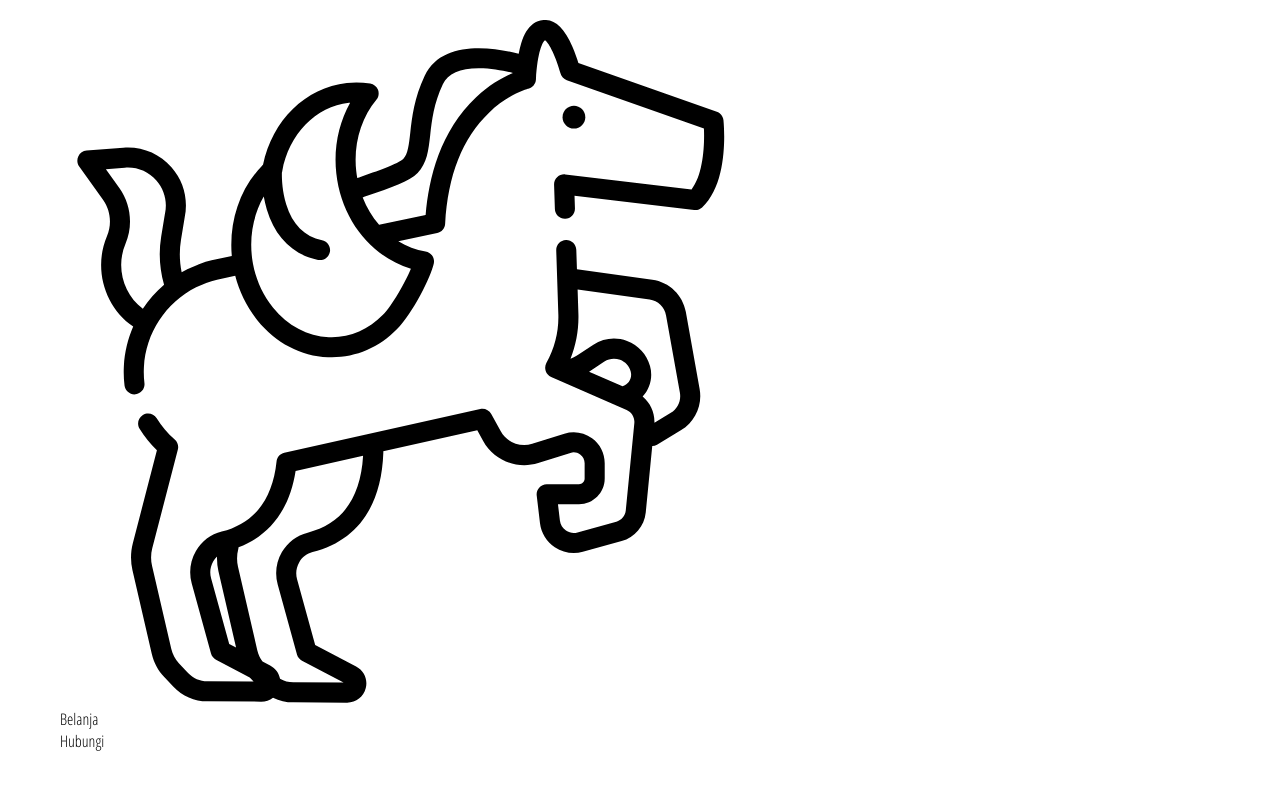
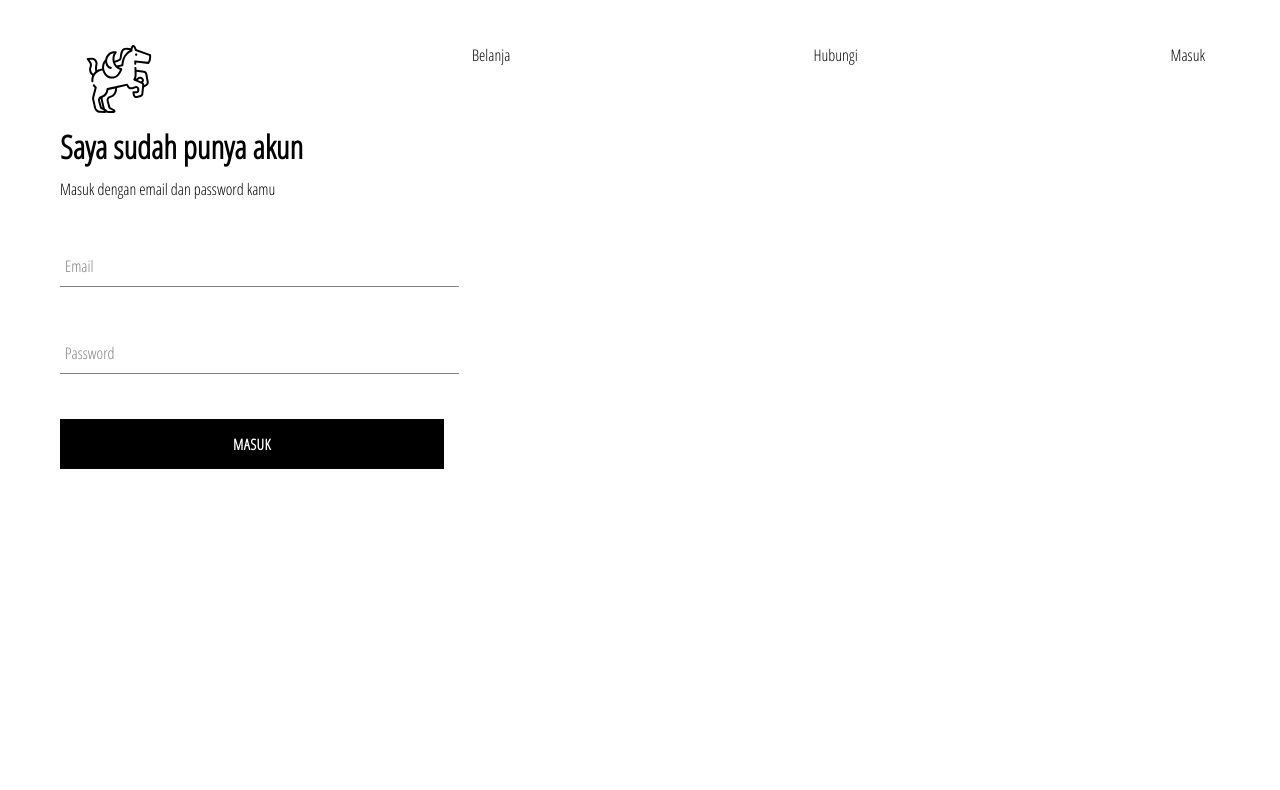
Before and after one commit to Noorwahid717/crwn-clothing, a React (Create React App) app: page /signin in a window 1280 px wide. Shown: the top 790 px of the page. Built offline with nearby package versions, Linux system fonts and the light colour scheme.

Commit message:
adding sign in page, form, and custom button

```diff
--- a/src/App.js
+++ b/src/App.js
@@ -4,6 +4,7 @@
 import { Switch, Route } from 'react-router-dom';
 import ShopPage from './pages/shop/shop.component';
 import Header from './components/header/header.component';
+import SignInAndSignUp from './pages/sign-in-and-sign-up/sign-in-and-sign-up.component';
 
 function App() {
   return (
@@ -12,6 +13,7 @@
       <Switch>
         <Route exact path='/' component={HomePage} />
         <Route path='/shop' component={ShopPage} />
+        <Route path='/signin' component={SignInAndSignUp} />
       </Switch>
     </div>
   );
--- /dev/null
+++ b/src/components/custom-button/custom-button.component.jsx
@@ -0,0 +1,10 @@
+import React from 'react';
+import './custom-button.styles.scss';
+
+const CustomButton = ({ children, ...otherProps }) => (
+    <div className='custom-button' {...otherProps}>
+        {children}
+    </div>
+)
+
+export default CustomButton;
--- /dev/null
+++ b/src/components/custom-button/custom-button.styles.scss
@@ -0,0 +1,23 @@
+.custom-button {
+    min-width: 165px;
+    width: auto;
+    height: auto;
+    letter-spacing: 0.5px;
+    line-height: 50px;
+    padding: 0 35px 0 35px;
+    font-size: 15px;
+    background-color: black;
+    color: white;
+    text-transform: uppercase;
+    font-family: 'Open Sans Condensed';
+    font-weight: bolder;
+    border: none;
+    cursor: pointer;
+    text-align: center;
+
+    &:hover {
+      background-color: white;
+      color: black;
+      border: 1px solid black;
+    }
+  }
--- /dev/null
+++ b/src/components/form-input/form-input.component.jsx
@@ -0,0 +1,20 @@
+import React from 'react';
+import './form-input.styles.scss';
+
+const FormInput = ({ handleChange, label, ...otherProps }) => (
+    <div className='group'>
+        <input className='form-input' onChange={handleChange} {...otherProps} />
+        {
+            label ? (
+            <label
+                className={`${otherProps.value.length ? 'shrink' : ''}
+                form-input-label`}
+            >
+                {label}
+            </label>
+            ) : null
+        }
+    </div>
+)
+
+export default FormInput;
--- /dev/null
+++ b/src/components/form-input/form-input.styles.scss
@@ -0,0 +1,54 @@
+$sub-color: grey;
+$main-color: black;
+
+@mixin shrinkLabel {
+  top: -14px;
+  font-size: 12px;
+  color: $main-color;
+}
+
+.group {
+  position: relative;
+  margin: 45px 0;
+
+  .form-input {
+    background: none;
+    background-color: white;
+    color: $sub-color;
+    font-size: 18px;
+    padding: 10px 10px 10px 5px;
+    display: block;
+    width: 100%;
+    border: none;
+    border-radius: 0;
+    border-bottom: 1px solid $sub-color;
+    margin: 25px 0;
+
+    &:focus {
+      outline: none;
+    }
+
+    &:focus ~ .form-input-label {
+      @include shrinkLabel();
+    }
+  }
+
+  input[type='password'] {
+    letter-spacing: 0.3em;
+  }
+
+  .form-input-label {
+    color: $sub-color;
+    font-size: 16px;
+    font-weight: normal;
+    position: absolute;
+    pointer-events: none;
+    left: 5px;
+    top: 10px;
+    transition: 300ms ease all;
+
+    &.shrink {
+      @include shrinkLabel();
+    }
+  }
+}
--- a/src/components/header/header.component.jsx
+++ b/src/components/header/header.component.jsx
@@ -18,6 +18,11 @@
                 Hubungi
             </Link>
         </div>
+        <div className='options'>
+            <Link className='option' to='/signin'>
+                Masuk
+            </Link>
+        </div>
     </div>
 )
 
--- a/src/components/header/header.styles.scss
+++ b/src/components/header/header.styles.scss
@@ -0,0 +1,25 @@
+.header {
+    height: 70px;
+    width: 100%;
+    display: flex;
+    justify-content: space-between;
+    margin-bottom: 25px;
+
+    .logo-container {
+      height: 100%;
+      width: 70px;
+      padding: 25px;
+    }
+
+    .options {
+      width: 50%;
+      height: 100%;
+      display: flex;
+      align-items: center;
+      justify-content: flex-end;
+
+      .option {
+        padding: 10px 15px;
+      }
+    }
+  }
--- /dev/null
+++ b/src/components/sign-in/sign-in.component.jsx
@@ -0,0 +1,56 @@
+import React from 'react';
+import './sign-in.styles.scss'
+import FormInput from '../form-input/form-input.component';
+import CustomButton from '../custom-button/custom-button.component';
+
+class SignIn extends React.Component {
+    constructor(props) {
+        super(props);
+
+        this.state = {
+            email: '',
+            password: ''
+        }
+    }
+
+    handleSubmit = event => {
+        event.preventDefault();
+
+        this.setState({ email: '', password: ''})
+    }
+
+    handleChange = event => {
+        const { value, name } = event.target;
+
+        this.setState({ [name]: value})
+    }
+
+    render() {
+        return (
+            <div className='sign-in' onSubmit={this.handleSubmit}>
+                <h1 className='title'>Saya sudah punya akun</h1>
+                <span>Masuk dengan email dan password kamu</span>
+
+                <form>
+                    <FormInput
+                        name='email'
+                        type='email'
+                        value={this.state.email}
+                        handleChange={this.handleChange}
+                        label='Email'
+                        required />
+                    <FormInput
+                        name='password'
+                        type='password'
+                        value={this.state.password}
+                        handleChange={this.handleChange}
+                        label='Password'
+                        required />
+                    <CustomButton type='submit'> Masuk </CustomButton>
+                </form>
+            </div>
+        )
+    }
+}
+
+export default SignIn;
--- /dev/null
+++ b/src/components/sign-in/sign-in.styles.scss
@@ -0,0 +1,9 @@
+.sign-in {
+    width: 30vw;
+    display: flex;
+    flex-direction: column;
+
+    .title {
+        margin: 10px 0;
+    }
+}
--- /dev/null
+++ b/src/pages/sign-in-and-sign-up/sign-in-and-sign-up.component.jsx
@@ -0,0 +1,11 @@
+import React from 'react';
+import './sign-in-and-sign-up.styles.scss';
+import SignIn from '../../components/sign-in/sign-in.component';
+
+const SignInAndSignUp = () => (
+    <div className='sign-in-and-sign-up'>
+        <SignIn />
+    </div>
+)
+
+export default SignInAndSignUp;
```
Also changed, not shown: src/assets/pegasus.svg, src/pages/sign-in-and-sign-up/sign-in-and-sign-up.styles.scss (added).
